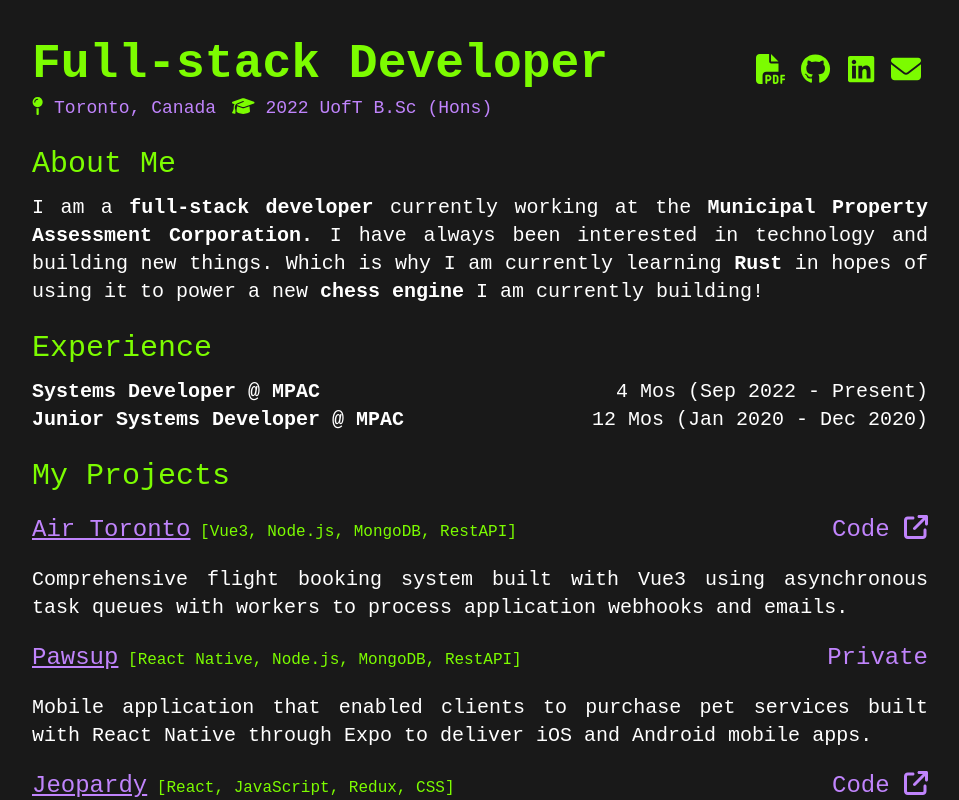
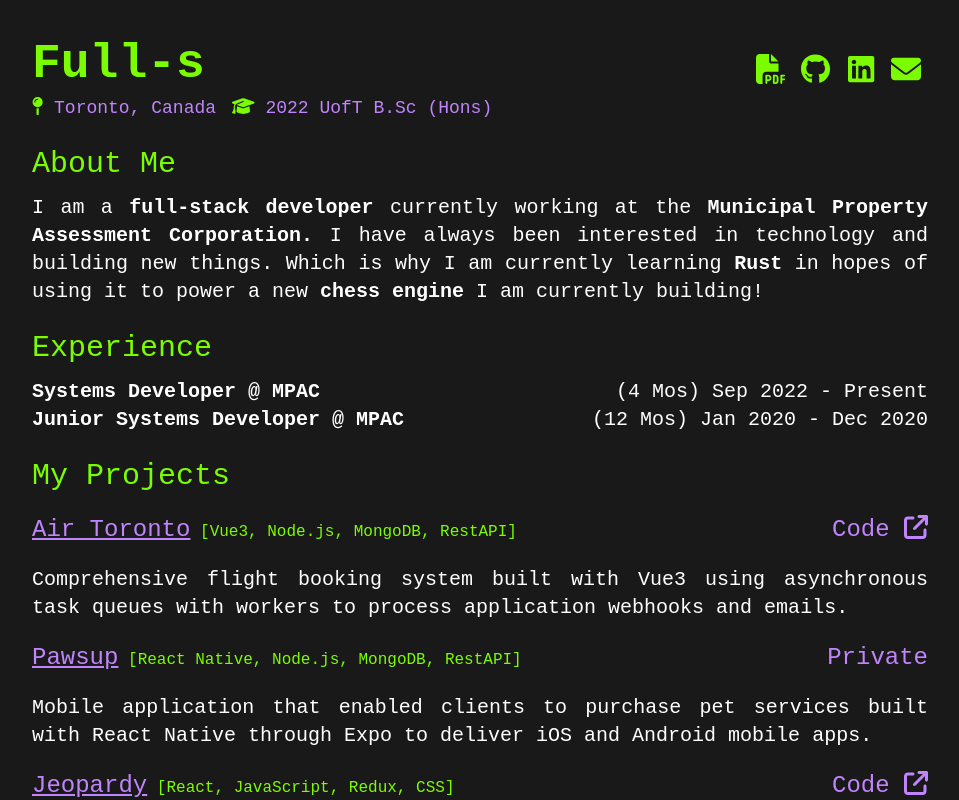
Before and after one commit to payamyek/portfolio-site, a React (Create React App) app: page / in a window 1280 px wide. Shown: the top 800 px of the page, without its empty margins (160-1119 px from the left). Built offline with nearby package versions, Linux system fonts and the light colour scheme.

Commit message:
feat: dynamic date range generation for experiences

```diff
--- a/src/app/App.js
+++ b/src/app/App.js
@@ -1,15 +1,16 @@
 import './App.css';
 import '../index.css'
-import { Typewriter } from 'react-simple-typewriter';
+import TypewriterEffect from "../typewriterEffect/TypewriterEffect";
 import { FontAwesomeIcon } from '@fortawesome/react-fontawesome';
 import { faMapPin, faGraduationCap } from "@fortawesome/free-solid-svg-icons";
+import { getDateRange } from "../utils/dateUtils.js";
 
 import ProjectDetails from '../projectDetails/ProjectDetails';
-import {links, projects} from '../data';
+import { experiences, links, projects } from '../data'
 
 let App = () => {
   return (
-    <div className="lg:max-w-4xl md:mt-10 md:max-w-2xl mx-auto flex flex-col mt-5 max-w-xs select-none">
+    <div className="lg:max-w-4xl md:mt-10 md:max-w-2xl mx-auto flex flex-col mt-5 max-w-sm select-none">
       <div className="md:flex-row flex flex-col ">
         <PageHeading />
         <PersonalLinks />
@@ -26,7 +27,7 @@
 let PageHeading = () => (
   <div className="md:flex-1 md:basis-3/5 pb-0">
     <h1 className="md:text-5xl md:min-h-[50px] text-2xl font-bold min-h-[40px] md:text-left text-center">
-      <Typewriter
+      <TypewriterEffect
         words={['Greetings Visitor!', "Full-stack Developer", 'Payam Yektamaram']}
       />
     </h1>
@@ -85,16 +86,15 @@
     </div>
     <div className="flex flex-row">
       <ul className="text-white md:text-xl text-sm flex-1">
-        <li className="flex">
-          <span className="font-bold flex-1">Systems Developer @ MPAC</span>
-          <span className="md:hidden">2022</span>
-          <span className="md:inline hidden"> 4 Mos (Sep 2022 - Present)</span>
-        </li>
-        <li className="flex">
-          <span className="font-bold flex-1">Junior Systems Developer @ MPAC</span>
-          <span className="md:hidden">2020</span>
-          <span className="md:inline hidden">12 Mos (Jan 2020 - Dec 2020)</span>
-        </li>
+        {
+          experiences.map((data, i) => (
+            <li className="flex" key={i}>
+              <span className="font-bold flex-1">{data.position} @ {data.company}</span>
+              <span className="md:hidden">{data.startDate.getFullYear()}</span>
+              <span className="md:inline hidden">{getDateRange(data.startDate, data.endDate)}</span>
+            </li>
+          ))
+        }
       </ul>
     </div>
   </div>
--- a/src/data.js
+++ b/src/data.js
@@ -1,58 +1,71 @@
-import { faGithub, faLinkedin } from '@fortawesome/free-brands-svg-icons';
-import { faFilePdf, faEnvelope } from "@fortawesome/free-solid-svg-icons";
+import { faGithub, faLinkedin } from '@fortawesome/free-brands-svg-icons'
+import { faFilePdf, faEnvelope } from '@fortawesome/free-solid-svg-icons'
 
 export const links = [
   {
     url: 'https://cdn.jsdelivr.net/gh/payamyek/career@889c1519500f6b3c6581a35a74737319f6aa11ca/resume/resume.pdf',
     icon: faFilePdf,
-    ariaLabel: "Download my resume."
+    ariaLabel: 'Download my resume.',
   },
   {
     url: 'https://github.com/payamyek',
     icon: faGithub,
-    ariaLabel: "View my GitHub Portfolio."
+    ariaLabel: 'View my GitHub Portfolio.',
   },
   {
     url: 'https://linkedin.com/in/payamyek',
     icon: faLinkedin,
-    ariaLabel: "View my LinkedIn profile."
+    ariaLabel: 'View my LinkedIn profile.',
   },
   {
     url: 'mailto:payamyek@gmail.com',
     icon: faEnvelope,
-    ariaLabel: "Send me an email."
+    ariaLabel: 'Send me an email.',
   },
 ]
 
+export const experiences = [
+  {
+    position: 'Systems Developer',
+    company: 'MPAC',
+    startDate: new Date ('September 2022'),
+  },
+  {
+    position: 'Junior Systems Developer',
+    company: 'MPAC',
+    startDate: new Date('January 2020'),
+    endDate: new Date('December 2020'),
+  },
+]
 
 export const projects = [
   {
-    name: "Air Toronto",
-    tech: "[Vue3, Node.js, MongoDB, RestAPI]",
-    description: "Comprehensive flight booking system built with Vue3 using asynchronous task queues with workers to process application webhooks and emails.",
-    link:"https://github.com/UTSCC09/project-frontend-frauds",
+    name: 'Air Toronto',
+    tech: '[Vue3, Node.js, MongoDB, RestAPI]',
+    description: 'Comprehensive flight booking system built with Vue3 using asynchronous task queues with workers to process application webhooks and emails.',
+    link: 'https://github.com/UTSCC09/project-frontend-frauds',
   },
   {
-    name: "Pawsup",
-    tech: "[React Native, Node.js, MongoDB, RestAPI]",
-    description: "Mobile application that enabled clients to purchase pet services built with React Native through Expo to deliver iOS and Android mobile apps.",
+    name: 'Pawsup',
+    tech: '[React Native, Node.js, MongoDB, RestAPI]',
+    description: 'Mobile application that enabled clients to purchase pet services built with React Native through Expo to deliver iOS and Android mobile apps.',
   },
   {
-    name: "Jeopardy",
-    tech: "[React, JavaScript, Redux, CSS]",
-    description: "Game of Jeopardy that allowed two teams to play Jeopardy with live score tracking that was built using React and Redux for state management.",
-    link:"https://github.com/payamyek/Jeopardy",
+    name: 'Jeopardy',
+    tech: '[React, JavaScript, Redux, CSS]',
+    description: 'Game of Jeopardy that allowed two teams to play Jeopardy with live score tracking that was built using React and Redux for state management.',
+    link: 'https://github.com/payamyek/Jeopardy',
   },
   {
-    name: "Portfolio Site",
-    tech: "[React.js, Tailwind CSS]",
-    description: "Personal portfolio site made using React.js and Tailwind CSS.",
-    link:"https://github.com/payamyek/portfolio-site"
+    name: 'Portfolio Site',
+    tech: '[React.js, Tailwind CSS]',
+    description: 'Personal portfolio site made using React.js and Tailwind CSS.',
+    link: 'https://github.com/payamyek/portfolio-site',
   },
   {
-    name: "Supreme Car Rentals",
-    tech: "[Java, Swing, SQL]",
-    description: "Car rental application built using Java Swing powered by an embedded SQLite database which allowed clients to rent cars and receive an auto-generated printable PDF invoice with booking details.",
-    link:"https://github.com/payamyek/SupremeCarRentals",
-  }
+    name: 'Supreme Car Rentals',
+    tech: '[Java, Swing, SQL]',
+    description: 'Car rental application built using Java Swing powered by an embedded SQLite database which allowed clients to rent cars and receive an auto-generated printable PDF invoice with booking details.',
+    link: 'https://github.com/payamyek/SupremeCarRentals',
+  },
 ]
--- /dev/null
+++ b/src/typewriterEffect/TypewriterEffect.jsx
@@ -0,0 +1,61 @@
+import { useEffect } from 'react'
+
+const TypewriterEffect = (props) => {
+  const {
+    timeout = 80,
+    pause = 650,
+    words
+  } = props;
+
+
+  useEffect(() => {
+    const elem = document.querySelector(`#typewriter-effect`);
+    typingEffect(elem, timeout, pause, words);
+  })
+
+  const _typingEffect = (elem, timeout, pause, words, index, stringPos, isAddChar) => {
+    if (index >= words.length || index < 0 || words.length === 0 || elem === undefined) {
+      return;
+    } else if (index === words.length - 1 && isAddChar ===false) {
+      return;
+    }
+
+    const word = words[index];
+
+    const addChar = () => {
+      elem.innerText = word.substring(0, stringPos + 1);
+      if (stringPos + 1 === word.length) {
+        _typingEffect(elem, timeout, pause, words, index, stringPos, false);
+      } else {
+        _typingEffect(elem, timeout, pause, words, index, stringPos + 1, isAddChar);
+      }
+    }
+
+    const removeChar = () => {
+      elem.innerText = word.substring(0, stringPos + 1);
+      if (stringPos === 0) {
+        _typingEffect(elem, timeout, pause, words, index + 1, 0, true);
+      } else {
+        _typingEffect(elem, timeout, pause, words, index, stringPos - 1, isAddChar);
+      }
+    }
+
+    if (stringPos + 1 === word.length && isAddChar === false) {
+      setTimeout(removeChar, pause);
+    } else if (isAddChar) {
+      setTimeout(addChar, timeout);
+    } else {
+      setTimeout(removeChar, Math.floor(timeout/2));
+    }
+  }
+
+  const typingEffect = (elem, timeout, pause, words) => {
+    _typingEffect(elem, timeout, pause, words, 0, 0, true);
+  }
+
+  return (
+    <span id="typewriter-effect"></span>
+  )
+}
+
+export default TypewriterEffect;
--- /dev/null
+++ b/src/utils/dateUtils.js
@@ -0,0 +1,25 @@
+const MONTHS = [
+  'Jan', 'Feb', 'Mar', 'Apr', 'May', "Jun", 'Jul', 'Aug', 'Sep', 'Oct', 'Nov', 'Dec'
+]
+
+const getMonthYear = (date) => {
+  if (date === undefined || date === null)
+    return "Present"
+  return `${MONTHS[date.getMonth()]} ${date.getFullYear()}`
+}
+
+const dateDifferenceInMonths = (startDate, endDate) => {
+  if (startDate === null || startDate === undefined)
+    return 0
+
+  // provide end date as now
+  if (endDate === null || endDate === undefined){
+    endDate = new Date();
+  }
+
+  return 1 + endDate.getMonth() - startDate.getMonth() + 12 * (endDate.getFullYear() - startDate.getFullYear());
+}
+
+export const getDateRange = (startDate, endDate) => {
+  return `(${dateDifferenceInMonths(startDate, endDate)} Mos) ${getMonthYear(startDate)} - ${getMonthYear(endDate)}`
+}
```
